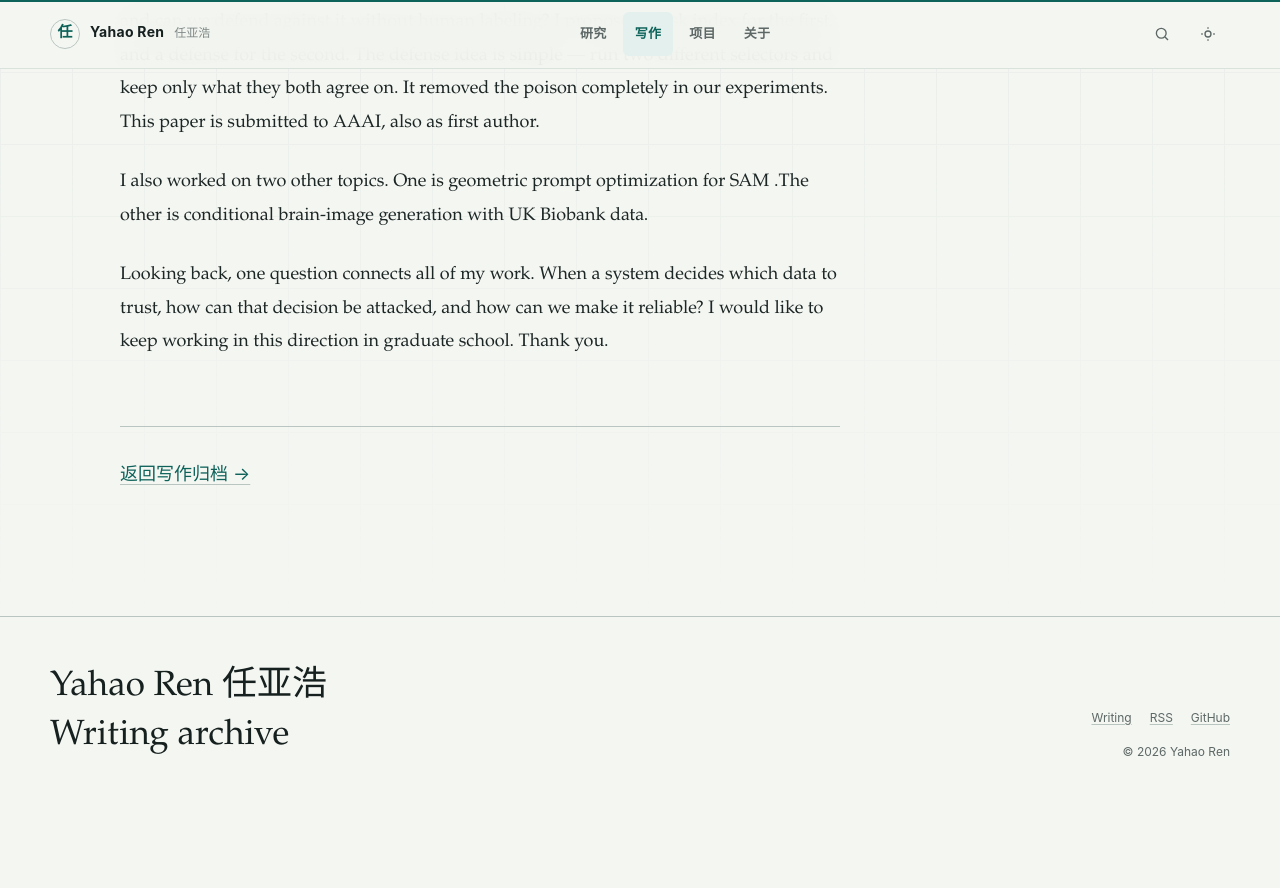
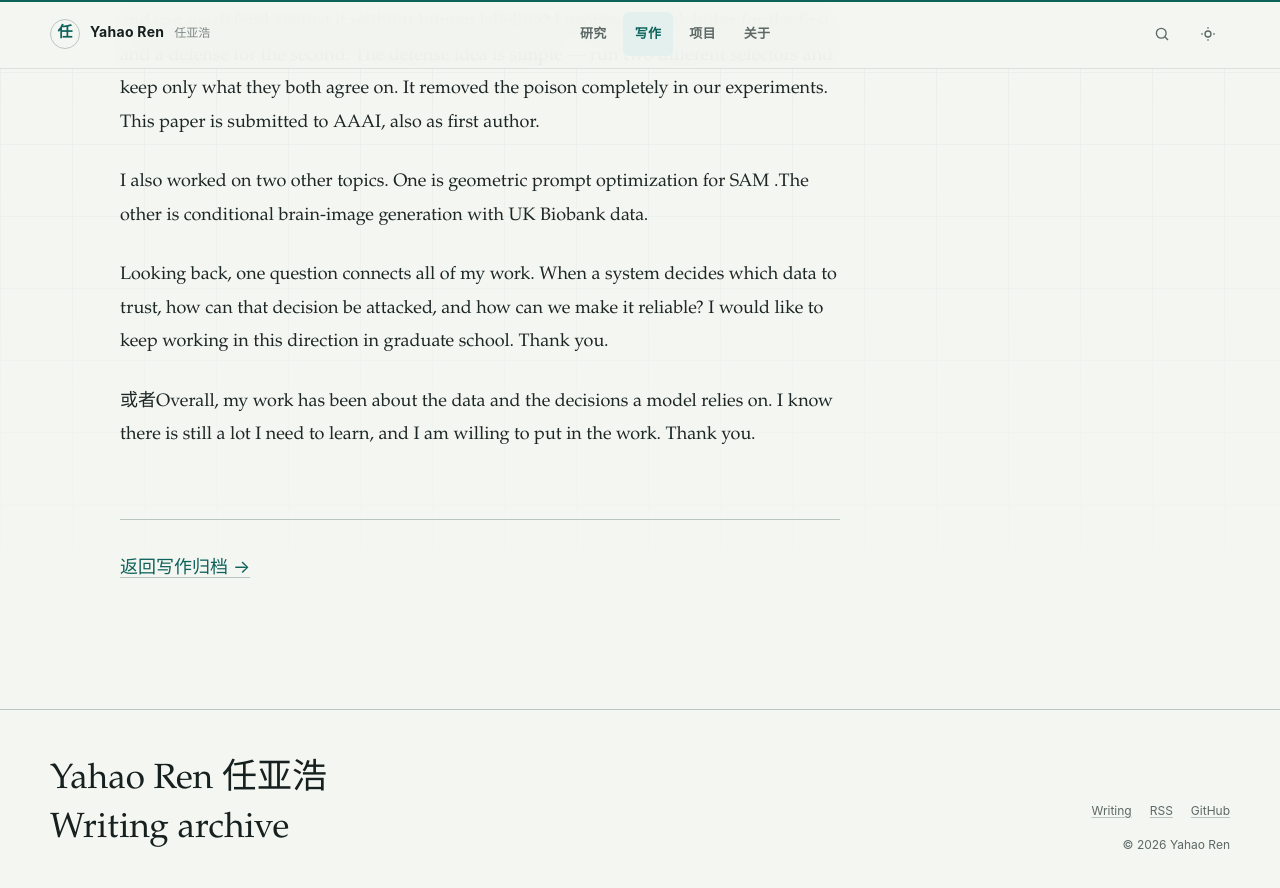
Before and after one commit to YahaoRen/yahaoren.github.io, a Jekyll site: the page built from _notes/英文面.md, in a window 1280 px wide and 900 px high, scrolled down 1076 px. Shown: the top 888 px of the window. Built offline with Jekyll 4.4.1, drawn with Linux system fonts in a browser that asks for light colours; before the commit the page ends 1883 px from its top, so only the background shows below that.

Commit message:
vault backup: 2026-08-06 10:52:15

```diff
--- a/_notes/英文面.md
+++ b/_notes/英文面.md
@@ -23,3 +23,5 @@ My second project follows up on two questions: can we predict this risk before t
 I also worked on two other topics. One is geometric prompt optimization for SAM .The other is conditional brain-image generation with UK Biobank data.
 
 Looking back, one question connects all of my work. When a system decides which data to trust, how can that decision be attacked, and how can we make it reliable? I would like to keep working in this direction in graduate school. Thank you.
+
+或者Overall, my work has been about the data and the decisions a model relies on. I know there is still a lot I need to learn, and I am willing to put in the work. Thank you.
```
